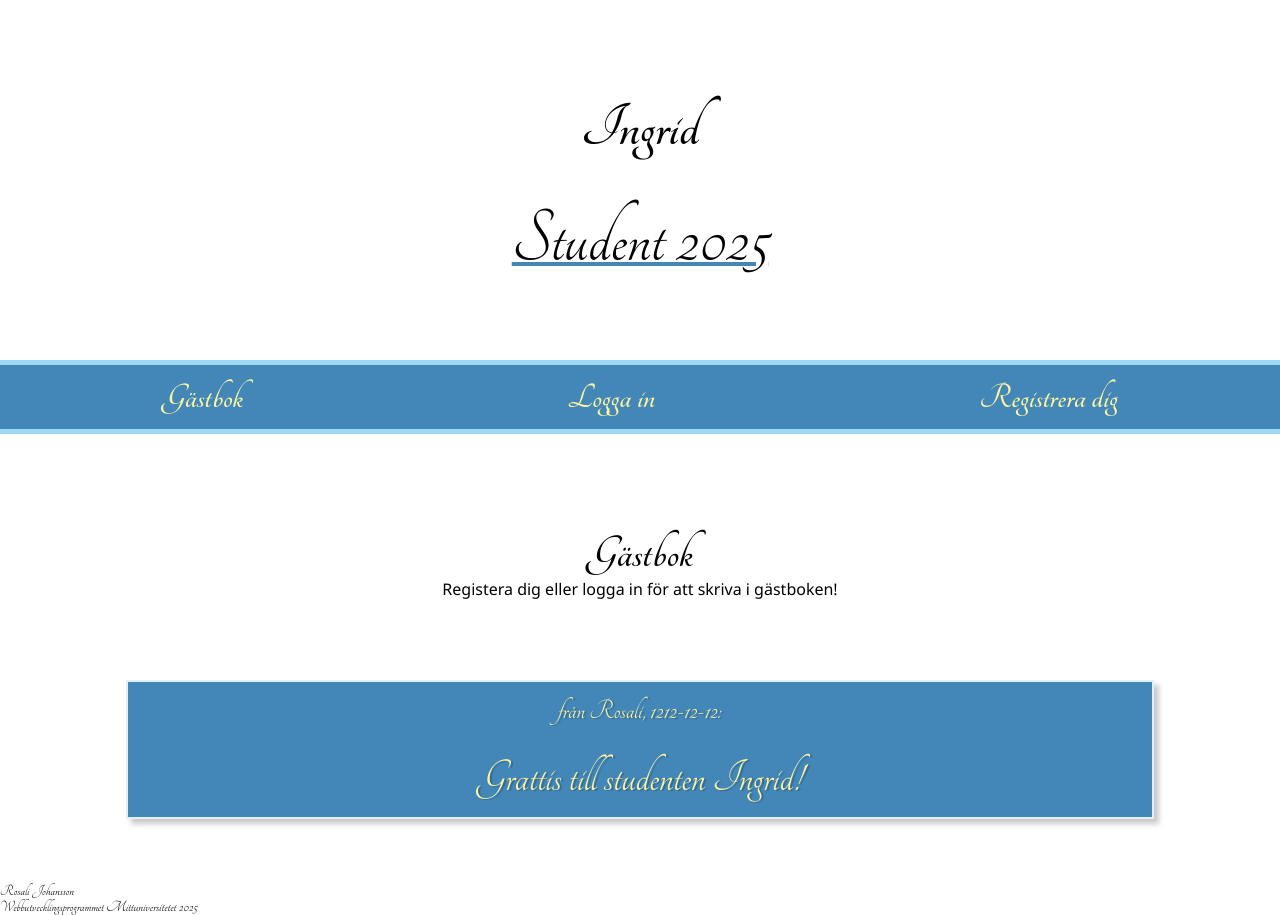
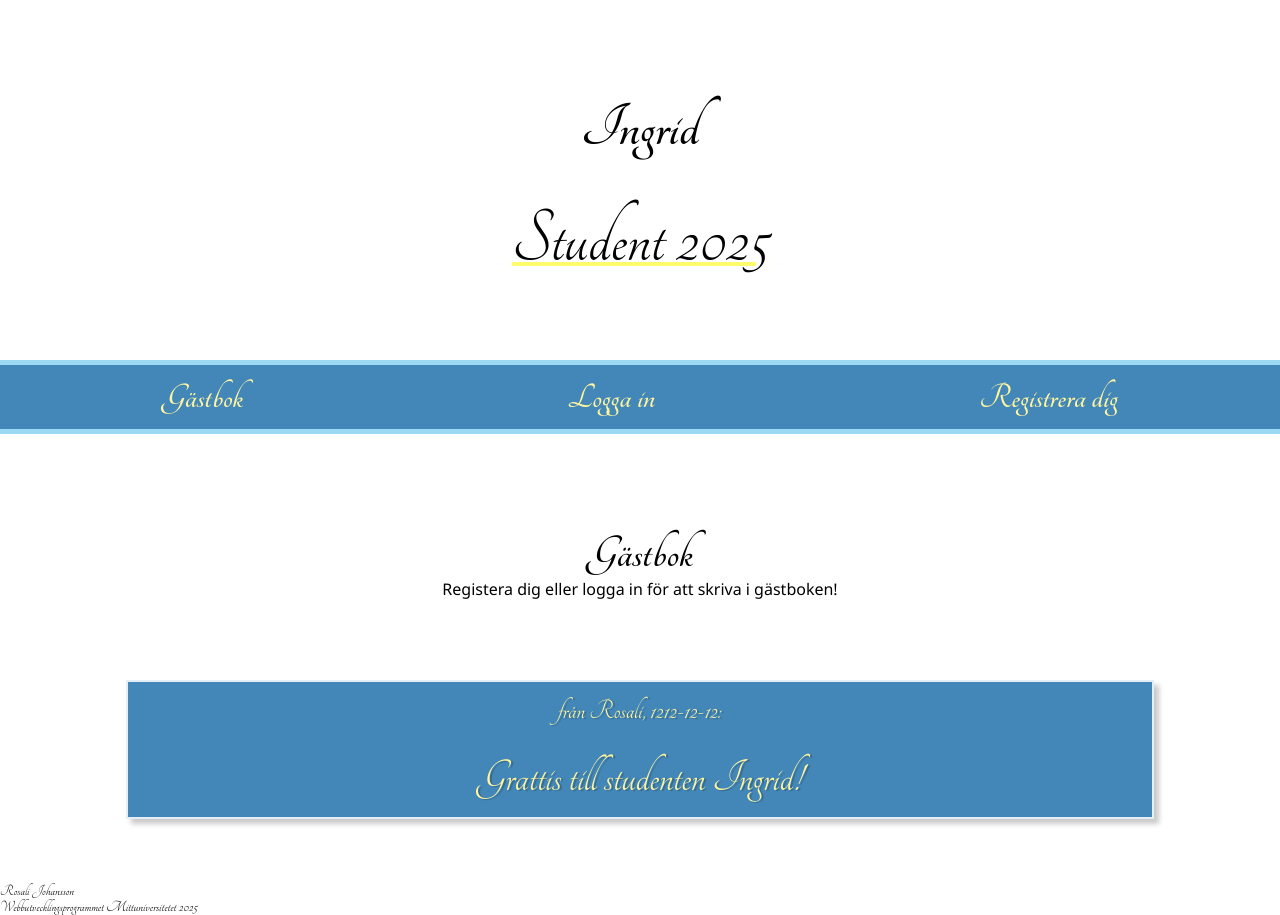
Before and after one commit to Rosalij/frontend-app4.2, a website built with Vite: page index.html in a window 1280 px wide. Built offline with nearby package versions, Linux system fonts and the light colour scheme.

Commit message:
color change

```diff
--- a/src/style.css
+++ b/src/style.css
@@ -66,7 +66,7 @@ h1:first-child {
   font-weight: 500;
   text-decoration: underline;
   text-decoration-thickness: 4px;
-  text-decoration-color: rgba(0, 93, 159, 0.736);
+  text-decoration-color: rgb(255, 253, 108);
 }
 
 .container_text1 p {
```
